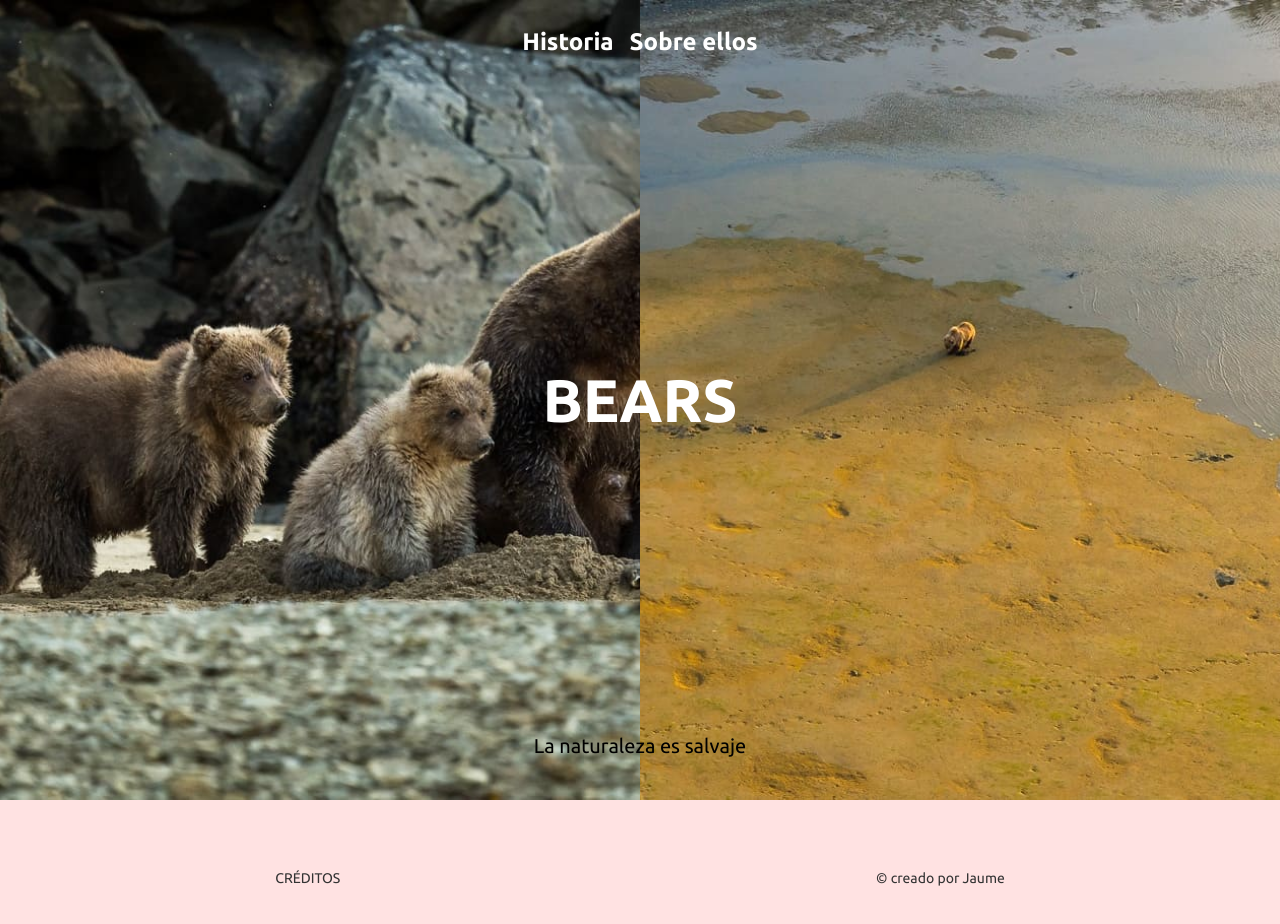
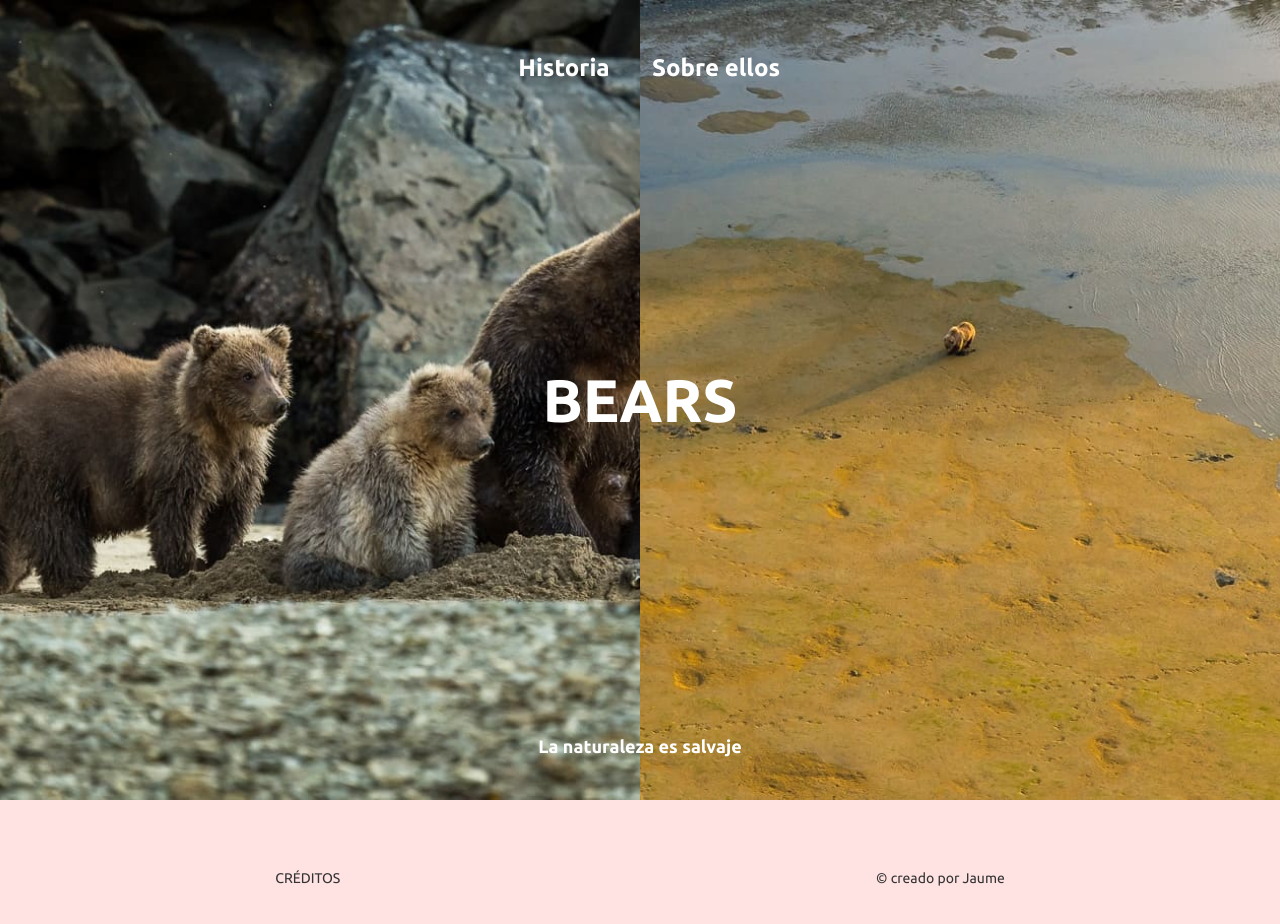
Before and after one commit to JaumeEsquerdo/bears-web, a React (Vite) app in the folder bears/: page / in a window 1280 px wide. Shown: the top 924 px of the page. Built offline with nearby package versions, Linux system fonts and the light colour scheme.

Commit message:
arreglar posicionamiento y animación del Header y Footer

```diff
--- a/bears/src/components/Footer.tsx
+++ b/bears/src/components/Footer.tsx
@@ -7,27 +7,27 @@ export const Footer = ({ isOpen }: FooterProps) => {
 
     const footerVariants = {
         open: {
-            height: 'auto',
             y: 0,
             opacity: 1,
-            overflow: 'auto'
+            pointerEvents: 'auto'
         },
         closed: {
-            height: 0,
             y: 100,
             opacity: 0,
-            overflow: 'hidden'
+            pointerEvents: 'none'
         }
     }
-
+    /* ¡RECORDATORIO para UI animadas!
+    absolute = vive dentro del documento
+    fixed = vive encima del documento */
     return (
         <motion.footer
             variants={footerVariants}
             initial='closed'
             animate={isOpen ? 'closed' : 'open'}
             transition={{ duration: 0.8, ease: [0.4, 0, 0.2, 1] }}
-            className="absolute left-0 z-50 flex justify-center w-full pt-5 bottom-10">
-            <h2 className="text-xl text-black">La naturaleza es salvaje</h2>
+            className="fixed left-0 z-50 flex justify-center w-full pt-5 bottom-10">
+            <h2 className="text-lg font-bold text-white ">La naturaleza es salvaje</h2>
         </motion.footer>
     );
 }
--- a/bears/src/components/Header.tsx
+++ b/bears/src/components/Header.tsx
@@ -41,9 +41,11 @@ export const Header = ({ isOpen, setIsOpen }: HeaderProps) => {
             transition={{ duration: 0.8, ease: [0.4, 0, 0.2, 1] }}
             initial='open'
             animate={isOpen ? 'closed' : 'open'}
-            className="absolute flex justify-center gap-4 pt-5 text-white left-1/2 w-fit top-1/25 -translate-1/2 z-1000">
-            <button className="text-2xl font-bold cursor-pointer" onClick={openHistoria}>Historia</button>
-            <button className="text-2xl font-bold cursor-pointer" onClick={openSobreEllos}>Sobre ellos</button>
+            className="absolute flex justify-center pt-5 text-white -translate-x-1/2 gap-9 left-1/2 w-fit top-1/25 z-1000">
+            <nav className="grid grid-cols-2 gap-6">
+                <button className="text-2xl font-bold cursor-pointer" onClick={openHistoria}>Historia</button>
+                <button className="text-2xl font-bold cursor-pointer" onClick={openSobreEllos}>Sobre ellos</button>
+            </nav>
         </motion.header>
     );
 }
```
